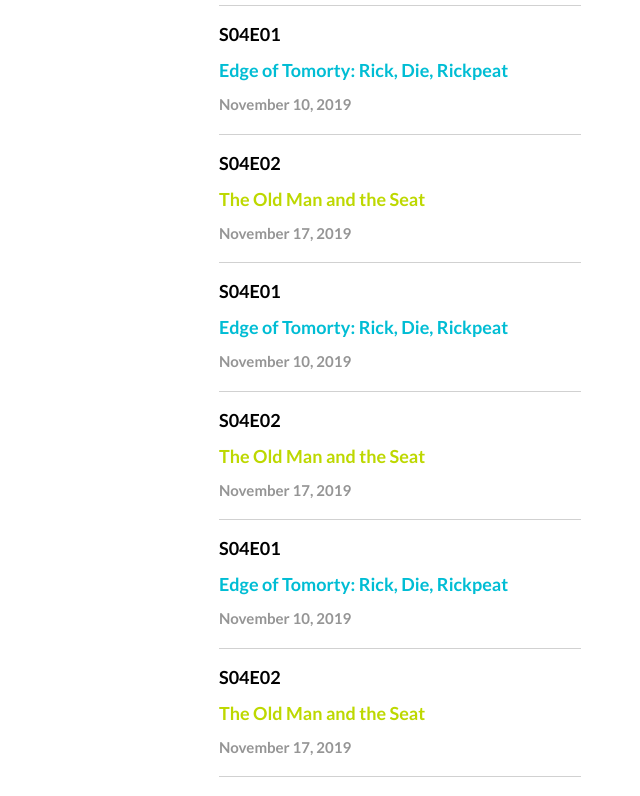
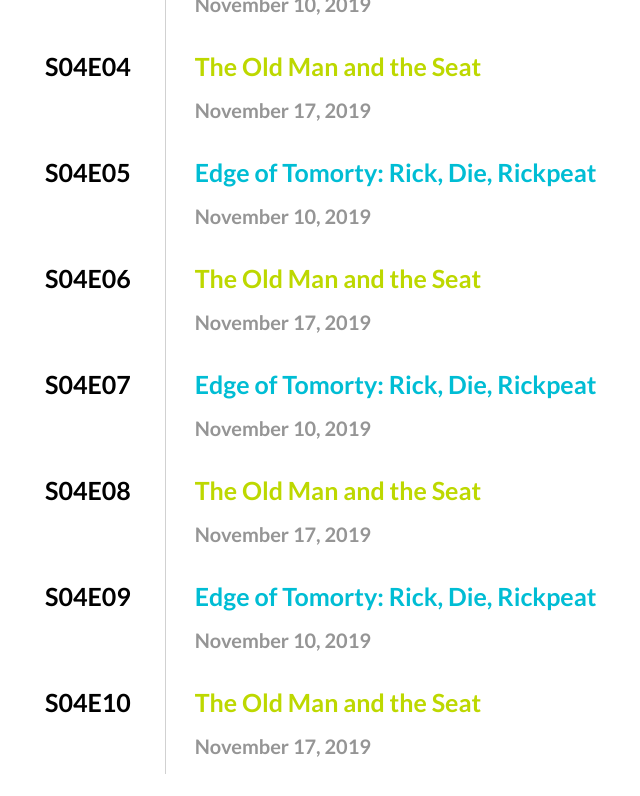
Before and after one commit to kTrzcinskii/rick-and-morty-page, a React (Create React App) app: page / in a window 1280 px wide. Shown: the part 960-1756 px from the top of the page, without its empty margins (240-880 px from the left). After the commit the page ends 1734 px from the top, so only its background shows below. Built offline with nearby package versions, Linux system fonts and the light colour scheme.

Commit message:
Make EpisodesSection responsive

```diff
--- a/src/components/EpisodeInfo.tsx
+++ b/src/components/EpisodeInfo.tsx
@@ -1,5 +1,10 @@
+import { useViewport } from "../hooks/useViewport";
+import { DESKTOP_WIDTH } from "../utils/constants";
+
 const Seperator: React.FC = () => {
-  return <hr className='w-full b-0 bt-[0.063rem] border-t-gray-light' />;
+  return (
+    <hr className='w-full b-0 bt-[0.063rem] border-t-gray-light lg:w-[0.063rem] lg:h-full lg:bg-gray-light ' />
+  );
 };
 
 export type Episode = {
@@ -20,20 +25,28 @@ const EpisodeInfo: React.FC<EpisodeInfoProps> = ({
   index,
   showSeperator = true,
 }) => {
+  const { width } = useViewport();
   return (
-    <li className='w-full relative flex flex-col space-y-[1.125rem]'>
-      <article className='w-full font-bold space-y-[0.563rem]'>
-        <p className='text-[1.125rem]'>{episode}</p>
+    <li className='w-full relative flex flex-col space-y-[1.125rem] lg:flex-row '>
+      <article className='w-full font-bold space-y-[0.563rem] flex flex-col lg:flex-row lg:space-y-0 lg:min-h-[6.625rem]'>
+        <p className='text-[1.125rem] lg:text-[1.563rem] lg:mr-[2.125rem] lg:mt-[1rem]'>
+          {episode}
+        </p>
+        {showSeperator && width >= DESKTOP_WIDTH && <Seperator />}
+        <div className='space-y-[0.563rem] lg:ml-[1.813rem]'>
           <h3
             className={`text-[1.125rem] ${
               index % 2 === 0 ? "text-blue" : "text-green-dark"
-          }`}
+            } lg:text-[1.563rem] lg:mt-[1rem]`}
           >
             {name}
           </h3>
-        <p className='text-[0.938rem] text-gray'>{airDate}</p>
+          <p className='text-[0.938rem] text-gray lg:text-[1.25rem]'>
+            {airDate}
+          </p>
+        </div>
       </article>
-      {showSeperator && <Seperator />}
+      {showSeperator && width < DESKTOP_WIDTH && <Seperator />}
     </li>
   );
 };
--- a/src/components/EpisodesSection.tsx
+++ b/src/components/EpisodesSection.tsx
@@ -1,3 +1,5 @@
+import { useViewport } from "../hooks/useViewport";
+import { DESKTOP_WIDTH } from "../utils/constants";
 import EpisodeInfo, { Episode } from "./EpisodeInfo";
 
 const EpisodesSection: React.FC = () => {
@@ -15,55 +17,61 @@ const EpisodesSection: React.FC = () => {
     },
     {
       airDate: "November 10, 2019",
-      episode: "S04E01",
+      episode: "S04E03",
       name: "Edge of Tomorty: Rick, Die, Rickpeat",
     },
     {
       airDate: "November 17, 2019",
-      episode: "S04E02",
+      episode: "S04E04",
       name: "The Old Man and the Seat",
     },
     {
       airDate: "November 10, 2019",
-      episode: "S04E01",
+      episode: "S04E05",
       name: "Edge of Tomorty: Rick, Die, Rickpeat",
     },
     {
       airDate: "November 17, 2019",
-      episode: "S04E02",
+      episode: "S04E06",
       name: "The Old Man and the Seat",
     },
     {
       airDate: "November 10, 2019",
-      episode: "S04E01",
+      episode: "S04E07",
       name: "Edge of Tomorty: Rick, Die, Rickpeat",
     },
     {
       airDate: "November 17, 2019",
-      episode: "S04E02",
+      episode: "S04E08",
       name: "The Old Man and the Seat",
     },
     {
       airDate: "November 10, 2019",
-      episode: "S04E01",
+      episode: "S04E09",
       name: "Edge of Tomorty: Rick, Die, Rickpeat",
     },
     {
       airDate: "November 17, 2019",
-      episode: "S04E02",
+      episode: "S04E10",
       name: "The Old Man and the Seat",
     },
   ];
 
+  const { width } = useViewport();
+
   return (
-    <section className='w-full max-w-[22.625rem] relative mt-[3.5rem]'>
-      <ul className='space-y-[0.938rem]'>
+    <section className='w-full max-w-[22.625rem] relative mt-[3.5rem] lg:mt-[0.375rem] lg:max-w-[28.125rem] xl:max-w-[44.375rem]'>
+      <ul className='space-y-[0.938rem] lg:space-y-0'>
         {fakeData.map((data, index) => {
           return (
             <EpisodeInfo
               {...data}
-              showSeperator={index !== fakeData.length - 1}
+              showSeperator={
+                (index !== fakeData.length - 1 && width < DESKTOP_WIDTH) ||
+                width >= DESKTOP_WIDTH
+              }
               index={index}
+              key={index}
             />
           );
         })}
--- /dev/null
+++ b/src/utils/constants.ts
@@ -0,0 +1 @@
+export const DESKTOP_WIDTH = 1024;
```
Lines whose indentation alone changed are shown as unchanged.
